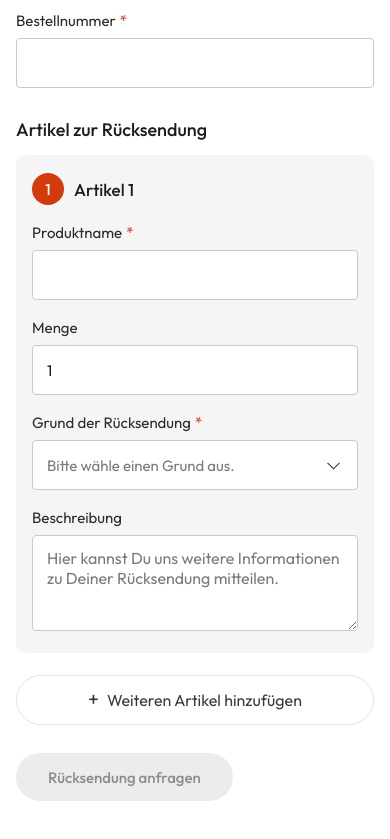
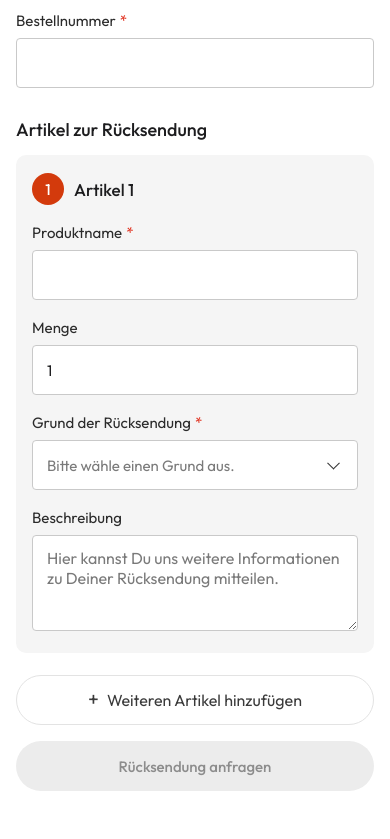
Before and after one commit to AlFakher2019/SW-Return-Request-Form, a plain HTML site: page index.html in a window 390 px wide. Shown: the part 479-1318 px from the top of the page. Drawn offline with Linux system fonts and the light colour scheme.

Commit message:
button fixed

```diff
--- a/styles.css
+++ b/styles.css
@@ -421,9 +421,11 @@ body {
     }
 
     .submit-btn {
-        height: 48px;
-        padding: 0 32px;
+        display: block;
+        width: 100%;
+        height: 50px;
+        padding: 0 16px;
         font-size: 15px;
-        margin-top: 28px;
+        margin-top: 16px;
     }
 }
```
